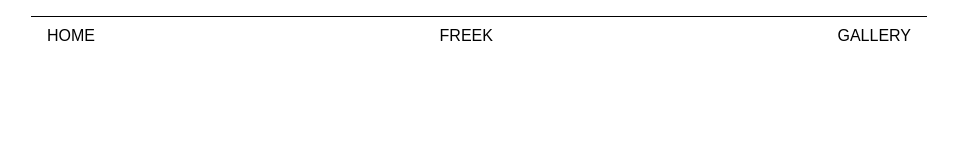
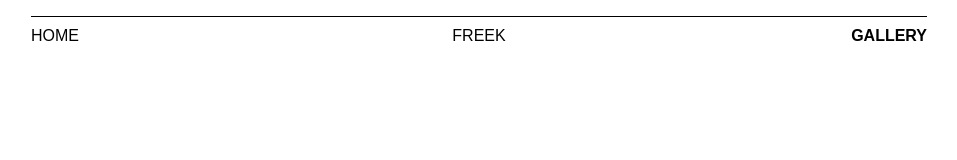
Before and after one commit to freekvermaas/showcase-portfolio, a Next.js app: page / in a window 1280 px wide. Shown: the top 160 px of the page, without its empty margins (161-1118 px from the left). Built offline with nearby package versions, Linux system fonts and the light colour scheme.

Commit message:
text dikgedrukt en positionering header text

```diff
--- a/src/components/Header.jsx
+++ b/src/components/Header.jsx
@@ -1,4 +1,7 @@
 const Header = ({ activeSection }) => {
+    const isActive = (section) =>
+      activeSection === section ? "font-bold" : "font-normal";
+
     const textColor = activeSection === "about" ? "text-white" : "text-black";
     const lineColor = activeSection === "about" ? "bg-white" : "bg-black";
 
@@ -15,26 +18,29 @@ const Header = ({ activeSection }) => {
 
     return (
       <header className="fixed top-0 left-0 w-full pt-4">
-        <nav className="flex justify-between max-w-4xl mx-auto relative">
+        <nav className="flex justify-between items-center max-w-4xl mx-auto relative">
           <div
             className={`absolute top-0 left-0 right-0 h-px ${lineColor}`}
             aria-hidden="true"
           />
           <button
             onClick={() => handleScrollToSection("hero")}
-            className={`pt-2 px-4 ${textColor} focus:outline-none`}
+            className={`pt-2 text-center ${textColor} ${isActive("hero")} focus:outline-none`}
+            style={{ flex: "1 1 0%", textAlign: "start" }}
           >
             HOME
           </button>
           <button
             onClick={() => handleScrollToSection("about")}
-            className={`pt-2 px-4 ${textColor} focus:outline-none`}
+            className={`pt-2 px-4 ${textColor} ${isActive("about")} focus:outline-none`}
+            style={{ flex: "1 1 auto", textAlign: "center" }}
           >
             FREEK
           </button>
           <button
             onClick={() => handleScrollToSection("gallery")}
-            className={`pt-2 px-4 ${textColor} focus:outline-none`}
+            className={`pt-2 text-center ${textColor} ${isActive("gallery")} focus:outline-none`}
+            style={{ flex: "1 1 0%", textAlign: "end" }}
           >
             GALLERY
           </button>
```
